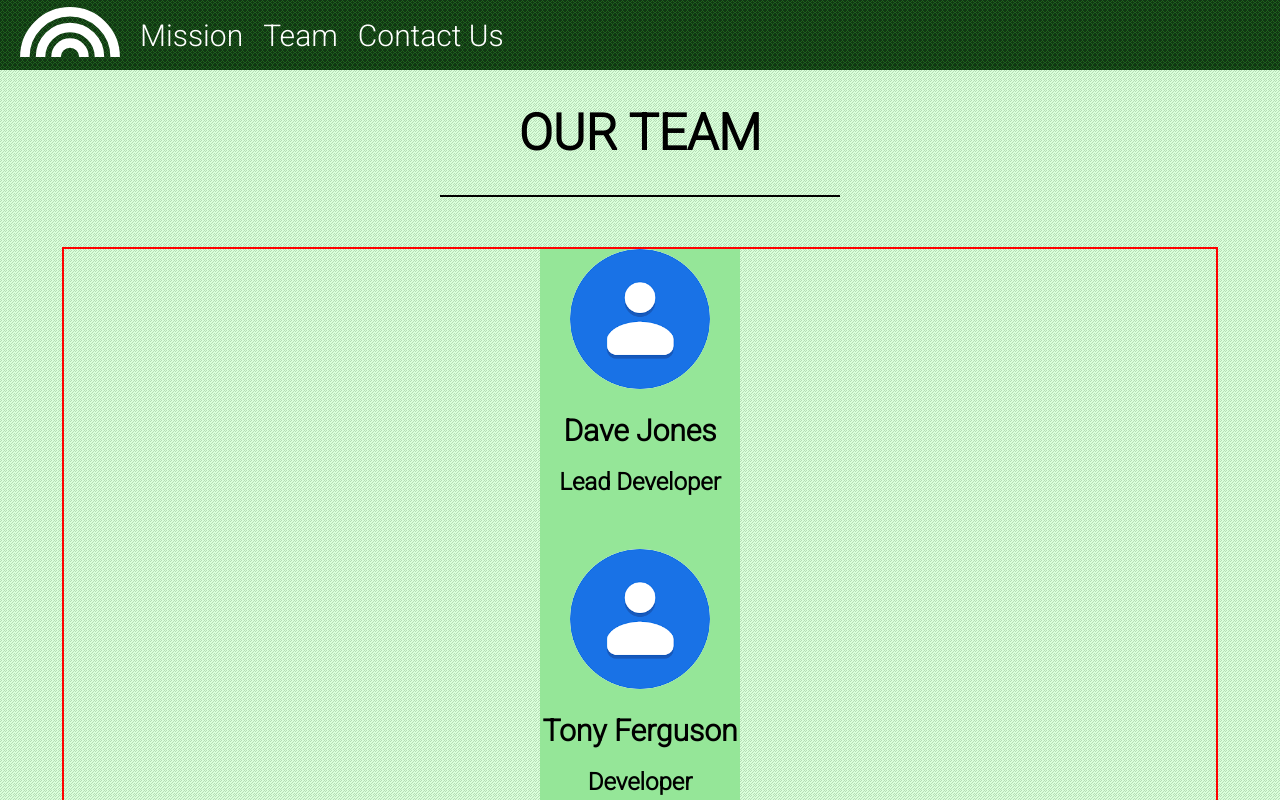
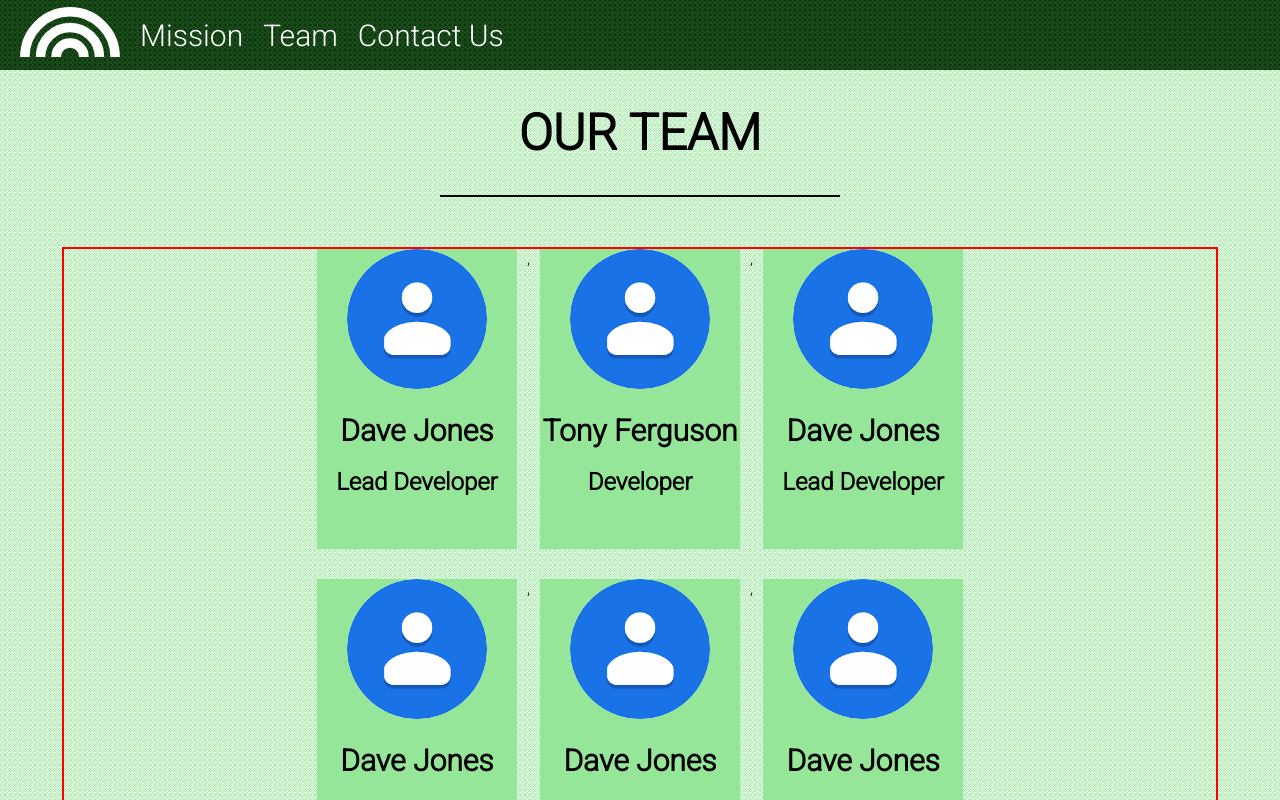
Before and after one commit to dylanmarc/IXXN321-Project2, a React (Create React App) app in the folder ecocare/: page /team in a window 1280 px wide. Shown: the top 800 px of the page. Built offline with nearby package versions, Linux system fonts and the light colour scheme.

Commit message:
Fixed employee displaying every three times the EmployeeCard is called

```diff
--- a/ecocare/src/data/employeedata.json
+++ b/ecocare/src/data/employeedata.json
@@ -21,15 +21,26 @@
         "image": "contact"
       },
       {
-        "name": "Tony Ferguson",
-        "job": "Developer",
+        "name": "Dave Jones",
+        "job": "Lead Developer",
         "image": "contact"
       },
       {
-        "name": "Conor Smith",
-        "job": "Project Manager",
+        "name": "Dave Jones",
+        "job": "Lead Developer",
+        "image": "contact"
+      },{
+        "name": "Dave Jones",
+        "job": "Lead Developer",
+        "image": "contact"
+      },
+      {
+        "name": "Dave Jones",
+        "job": "Lead Developer",
         "image": "contact"
       }
+
+
     ]
 
   }
--- a/ecocare/src/pages/css/Team.css
+++ b/ecocare/src/pages/css/Team.css
@@ -26,6 +26,13 @@ h1{
     border: 2px solid red;
     margin: 50px auto 0 auto;
     justify-content: center;
+}
+
+.row{
+    display: flex;
+    justify-content: center;
+    flex-direction: row;
+    margin-bottom: 30px;
 }
 
 
--- a/ecocare/src/pages/js/Team.js
+++ b/ecocare/src/pages/js/Team.js
@@ -25,8 +25,15 @@ function displayEmployees(data){
         var arr=data;
         var elements=[];
         for(var i=0;i<arr.length;i++){
-            elements.push(<EmployeeCard name={ arr[i].name } image={ arr[i].image } job={ arr[i].job } blurb={ arr[i].blurb } />);
-            // elements.push(<EmployeeCard name={ arr[i+1].name } image={ arr[i+1].image } job={ arr[i+1].job } blurb={ arr[i+1].blurb } />);
+            if(i + 2 < arr.length){
+                elements.push(<div className='row'><EmployeeCard name={ arr[i].name } image={ arr[i].image } job={ arr[i].job } blurb={ arr[i].blurb } />, <EmployeeCard name={ arr[i+1].name } image={ arr[i+1].image } job={ arr[i+1].job } blurb={ arr[i+1].blurb } />, <EmployeeCard name={ arr[i].name } image={ arr[i].image } job={ arr[i].job } blurb={ arr[i].blurb } /></div>);
+                i+=2;
+            }else if(i + 1 < arr.length){
+                elements.push(<div className='row'><EmployeeCard name={ arr[i].name } image={ arr[i].image } job={ arr[i].job } blurb={ arr[i].blurb } />, <EmployeeCard name={ arr[i+1].name } image={ arr[i+1].image } job={ arr[i+1].job } blurb={ arr[i+1].blurb } /></div>);
+                i+=1
+            }else{
+                elements.push(<div className='row'><EmployeeCard name={ arr[i].name } image={ arr[i].image } job={ arr[i].job } blurb={ arr[i].blurb } /></div>);
+            }
         }
 
         return (
```
